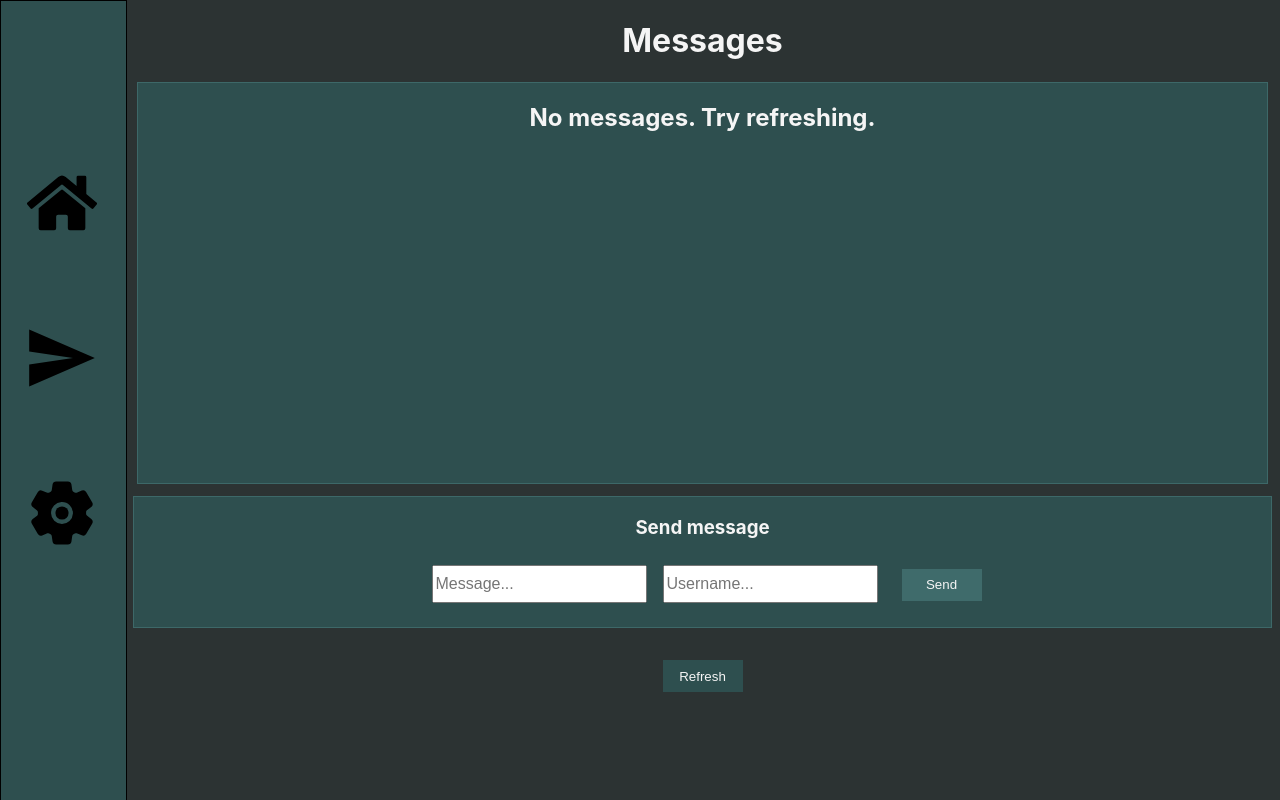
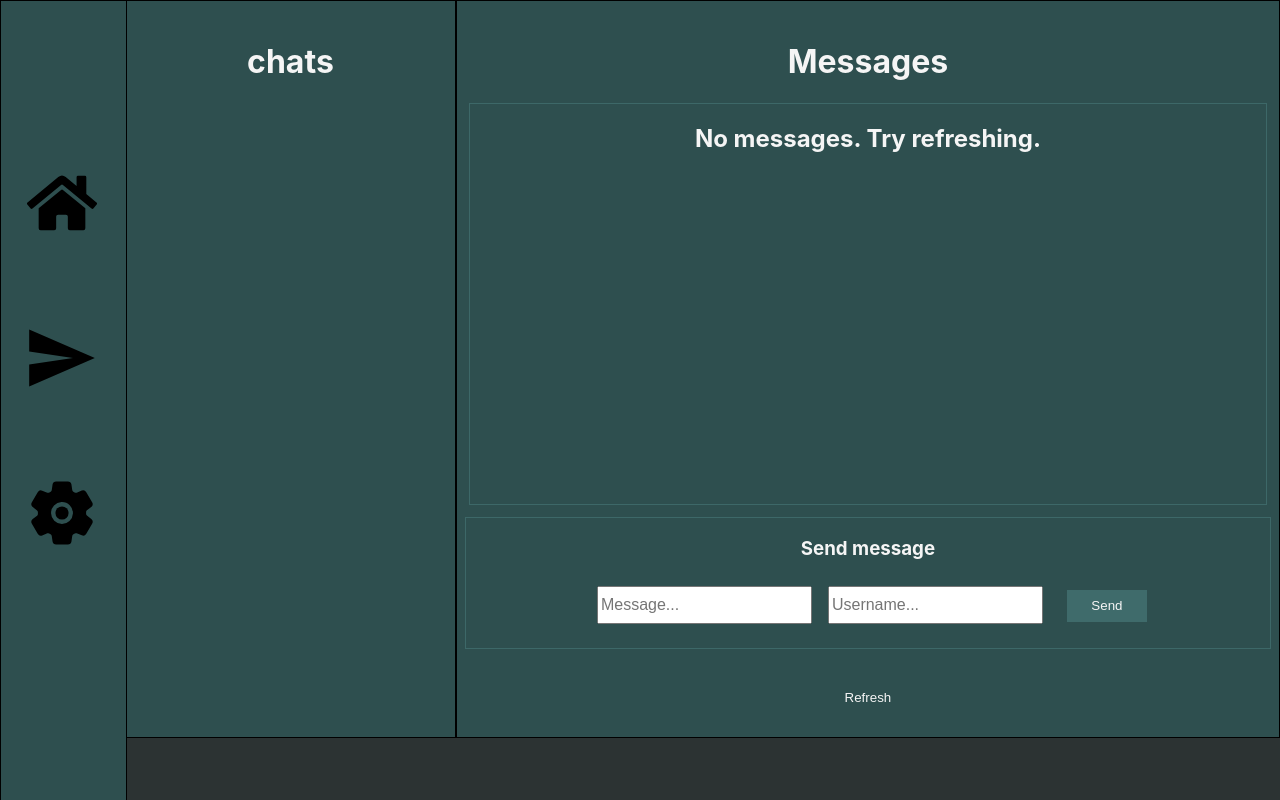
Before and after one commit to kbaggott1/MessageApp, a React (Create React App) app in the folder frontend/: page /messages in a window 1280 px wide. Built offline with nearby package versions, Linux system fonts and the light colour scheme.

Commit message:
editing layout for messages

```diff
--- a/frontend/src/components/App.css
+++ b/frontend/src/components/App.css
@@ -5,6 +5,7 @@ body{
 
 .App {
   text-align: center;
+  height: 100%;
 }
 
 .App-logo {
--- a/frontend/src/components/App.js
+++ b/frontend/src/components/App.js
@@ -1,6 +1,7 @@
 import './App.css';
 import { Route, Routes, Navigate } from "react-router-dom";
 import { MainLayout } from './layouts/MainLayout.js';
+import {MessagesLayout} from './layouts/MessagesLayout'
 import { Home } from '../pages/Home';
 import { Messages } from '../pages/Messages';
 import { Settings } from '../pages/Settings';
@@ -11,7 +12,7 @@ function App() {
     <Routes>
       <Route path="/" element={ <MainLayout/>}>
         <Route index element={ <Home /> } />
-        <Route path="/messages" element={ <Messages/>} /> {/*use outlet*/}
+        <Route path="/messages" element={ <MessagesLayout/>} />
         <Route path="/settings" element={ <Settings/> } />
         <Route path="*" element={<Navigate to="/" />} />
       </Route>
--- /dev/null
+++ b/frontend/src/components/MessageComponents/Chats/Chats.js
@@ -0,0 +1,7 @@
+
+
+export function Chats() {
+    return <div>
+        <h1>chats</h1>
+    </div>
+}
--- a/frontend/src/components/layouts/MainLayout.css
+++ b/frontend/src/components/layouts/MainLayout.css
@@ -13,4 +13,6 @@
 
 .mainContent {
     margin-left: 125px;
+    height: 100%;
+
 }
--- /dev/null
+++ b/frontend/src/components/layouts/MessagesLayout.css
@@ -0,0 +1,21 @@
+.chats {
+    min-height: 100%;
+    width: 40%;
+
+    background: #2E4F4F;
+    border: 1px solid #000000;
+    padding-top: 20px;
+}
+.messagesContent {
+    min-height: 100%;
+    width: 100%;
+
+    background: #2E4F4F;
+    border: 1px solid #000000;
+    padding-top: 20px;
+}
+
+.container {
+    display: flex;
+    height: 100%;
+}
--- /dev/null
+++ b/frontend/src/components/layouts/MessagesLayout.js
@@ -0,0 +1,29 @@
+import React from "react";
+import './MessagesLayout.css'
+import { Outlet } from 'react-router-dom'
+import { NavBar } from '../navigationBar/NavBar';
+import { Chats } from '../MessageComponents/Chats/Chats';
+import { Message } from "../MessageComponents/Message";
+import { Messages } from "../../pages/Messages";
+
+
+/**
+ * A component that contains the layout for the react app.
+ * @returns JSX layout of the react app.
+ */
+export function MessagesLayout() {
+    return (
+        <>
+        <div className="container">
+            <div className="chats">
+                <Chats/>
+            </div>
+            <div className="messagesContent">
+                <Messages/>
+            </div>
+        </div>
+
+        </>
+
+    )
+}
```
